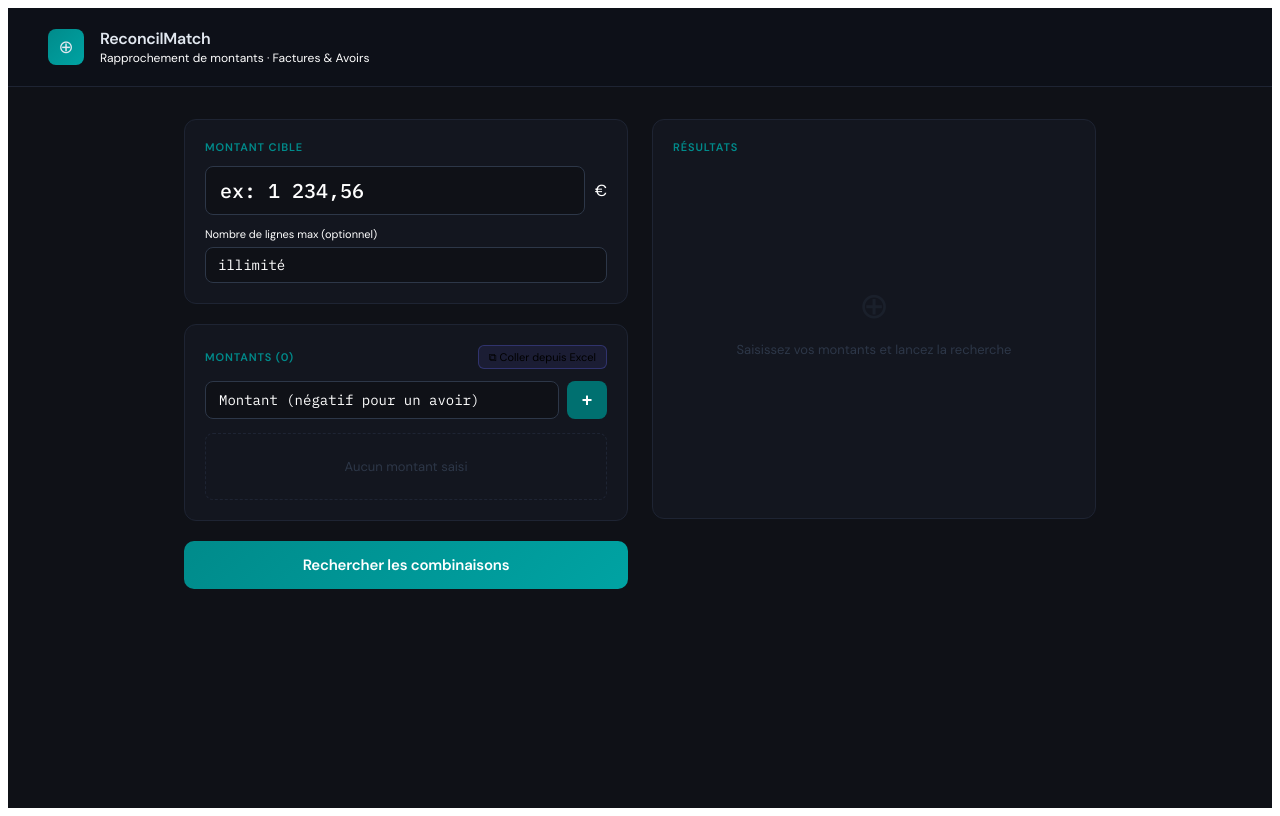
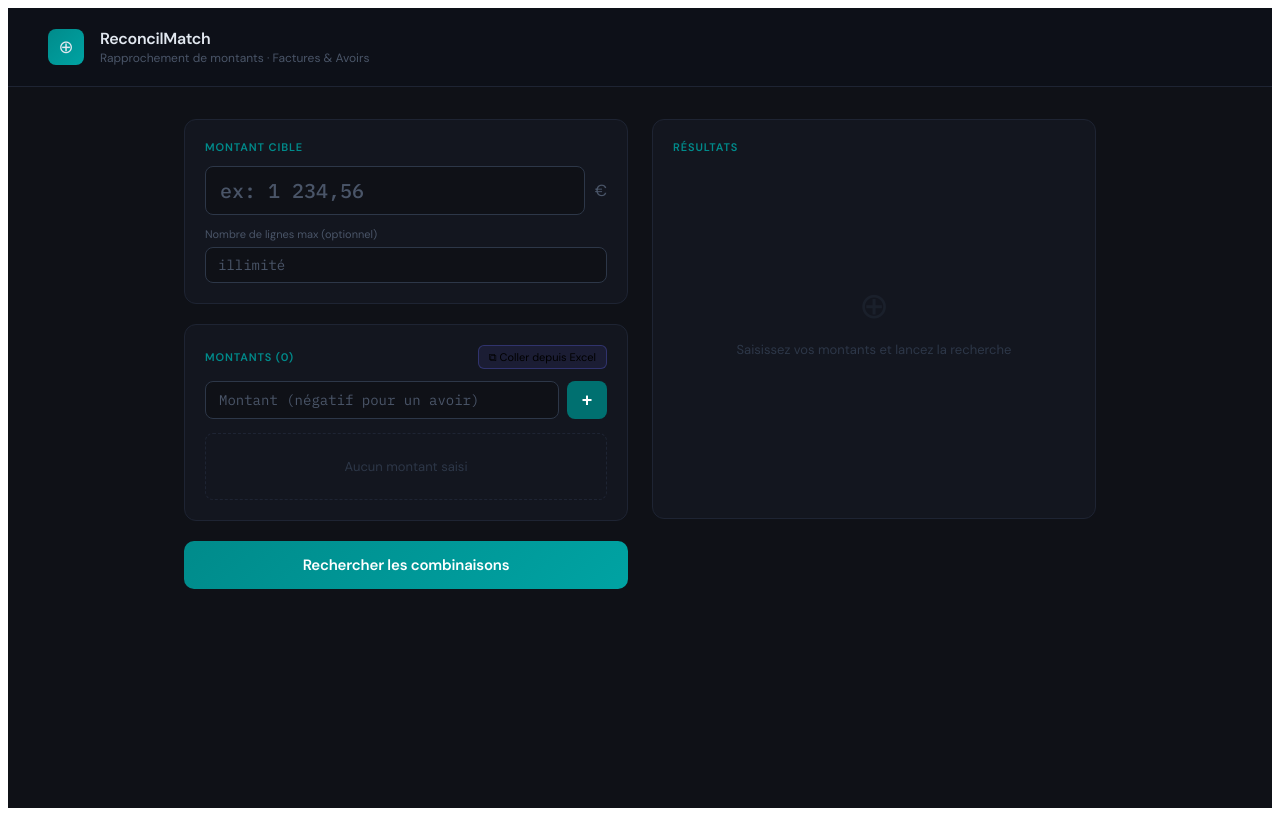
Before and after one commit to polo11200/reconcilmatch, a React (Vite) app: page / in a window 1280 px wide. Built offline with nearby package versions, Linux system fonts and the light colour scheme.

Commit message:
Update App.tsx

```diff
--- a/src/App.tsx
+++ b/src/App.tsx
@@ -178,8 +178,8 @@ export default function App() {
       <style>{`
         @import url('https://fonts.googleapis.com/css2?family=DM+Sans:wght@300;400;500;600&family=IBM+Plex+Mono:wght@400;500&display=swap');
         * { box-sizing: border-box; }
-        input::placeholder { color: #ffffff; }
-        textarea::placeholder { color: #ffffff; }
+        input::placeholder { color: #4a5568; }
+        textarea::placeholder { color: #4a5568; }
         ::-webkit-scrollbar { width: 6px; }
         ::-webkit-scrollbar-track { background: #1a1f2e; }
         ::-webkit-scrollbar-thumb { background: #2d3748; border-radius: 3px; }
@@ -197,7 +197,7 @@ export default function App() {
         <div style={{ width: "36px", height: "36px", background: "linear-gradient(135deg, #008B8B, #00A3A3)", borderRadius: "8px", display: "flex", alignItems: "center", justifyContent: "center", fontSize: "18px" }}>⊕</div>
         <div>
           <div style={{ fontWeight: 600, fontSize: "16px", letterSpacing: "-0.3px" }}>ReconcilMatch</div>
-          <div style={{ fontSize: "12px", color: "#ffffff", marginTop: "1px" }}>Rapprochement de montants · Factures & Avoirs</div>
+          <div style={{ fontSize: "12px", color: "#4a5568", marginTop: "1px" }}>Rapprochement de montants · Factures & Avoirs</div>
         </div>
       </div>
 
@@ -217,10 +217,10 @@ export default function App() {
                 placeholder="ex: 1 234,56"
                 style={{ flex: 1, background: "#0f1117", border: "1px solid #2d3748", borderRadius: "8px", padding: "10px 14px", color: "#e2e8f0", fontSize: "20px", fontFamily: "'IBM Plex Mono', monospace", fontWeight: 500 }}
               />
-              <span style={{ color: "#ffffff", fontSize: "16px" }}>€</span>
+              <span style={{ color: "#4a5568", fontSize: "16px" }}>€</span>
             </div>
             <div style={{ marginTop: "12px" }}>
-              <div style={{ fontSize: "11px", color: "#ffffff", marginBottom: "6px" }}>Nombre de lignes max (optionnel)</div>
+              <div style={{ fontSize: "11px", color: "#4a5568", marginBottom: "6px" }}>Nombre de lignes max (optionnel)</div>
               <input
                 value={maxLines}
                 onChange={(e) => setMaxLines(e.target.value)}
@@ -301,7 +301,7 @@ export default function App() {
                         </div>
                       </div>
                     )}
-                    <div style={{ marginTop: "14px", paddingTop: "12px", borderTop: "1px solid #1e2433", fontSize: "12px", color: "#ffffff", display: "flex", justifyContent: "space-between" }}>
+                    <div style={{ marginTop: "14px", paddingTop: "12px", borderTop: "1px solid #1e2433", fontSize: "12px", color: "#4a5568", display: "flex", justifyContent: "space-between" }}>
                       <span>Total saisi</span>
                       <span style={{ fontFamily: "'IBM Plex Mono', monospace", color: "#94a3b8" }}>
                         {fmt(amounts.reduce((s, a) => s + a.value, 0))} €
@@ -372,7 +372,7 @@ export default function App() {
                     className={`combo-row${isActive ? " active" : ""}`}
                     style={{ background: isActive ? "rgba(99,102,241,0.12)" : "rgba(255,255,255,0.02)", border: `1px solid ${isActive ? "rgba(99,102,241,0.4)" : "#1e2433"}`, borderRadius: "8px", padding: "12px" }}>
                     <div style={{ display: "flex", justifyContent: "space-between", alignItems: "center", marginBottom: "8px" }}>
-                      <span style={{ fontSize: "11px", color: "#ffffff", fontFamily: "'IBM Plex Mono', monospace" }}>
+                      <span style={{ fontSize: "11px", color: "#4a5568", fontFamily: "'IBM Plex Mono', monospace" }}>
                         #{idx + 1} · {combo.length} ligne{combo.length > 1 ? "s" : ""}
                       </span>
                       <span style={{ fontFamily: "'IBM Plex Mono', monospace", fontSize: "13px", fontWeight: 600, color: "#008B8B" }}>
```
